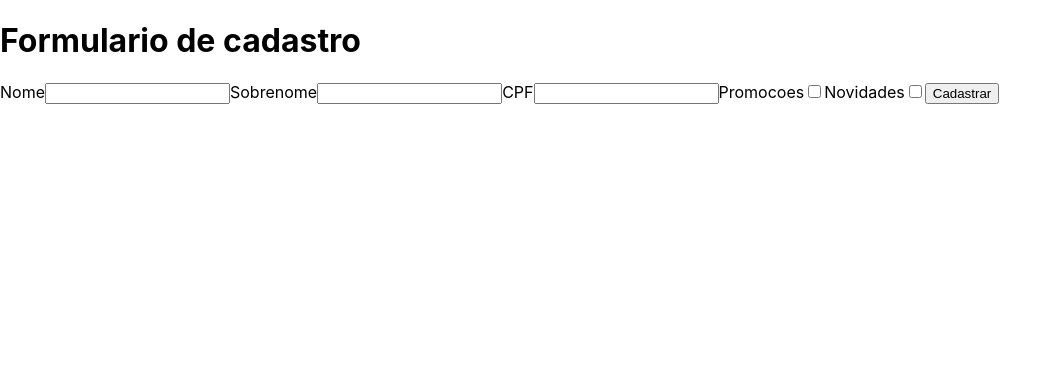
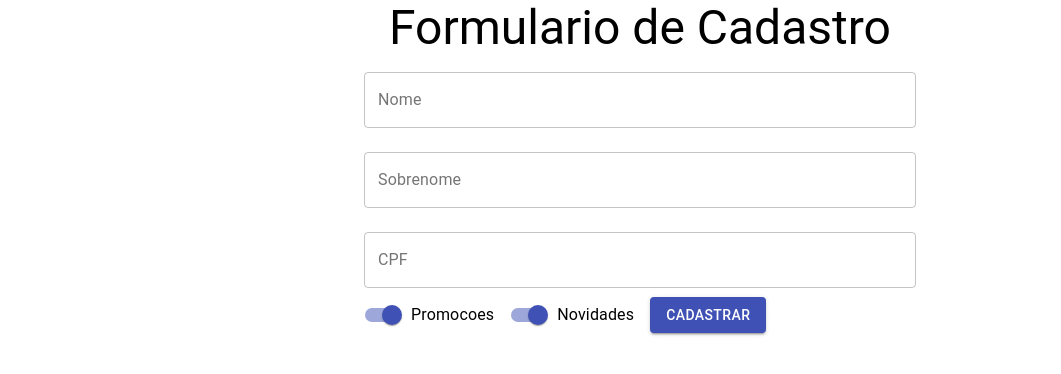
Before and after one commit to JVGS1111/treinamento-react-2, a React (Create React App) app in the folder formulario-em-react/: page / in a window 1280 px wide. Shown: the top 374 px of the page, without its empty margins (0-1061 px from the left). Built offline with nearby package versions, Linux system fonts and the light colour scheme.

Commit message:
implementado formulario visual

```diff
--- a/formulario-em-react/package.json
+++ b/formulario-em-react/package.json
@@ -3,6 +3,7 @@
   "version": "0.1.0",
   "private": true,
   "dependencies": {
+    "@material-ui/core": "^4.12.3",
     "@testing-library/jest-dom": "^5.11.4",
     "@testing-library/react": "^11.1.0",
     "@testing-library/user-event": "^12.1.10",
--- a/formulario-em-react/src/App.js
+++ b/formulario-em-react/src/App.js
@@ -1,14 +1,17 @@
-import { Component, Fragment } from 'react';
+import { Component } from 'react';
 import './App.css';
 import FormularioCadastro from './components/formularioCadastro/formularioCadastro.jsx';
+
+import { Container, Typography } from '@material-ui/core/';
+
 
 class App extends Component {
   render() {
     return (
-      <Fragment>
-        <h1> Formulario de cadastro</h1 >
+      <Container component="article" maxWidth="sm">
+        <Typography variant="h3" component="h1" align="center">Formulario de Cadastro</Typography>
         < FormularioCadastro />
-      </Fragment>
+      </Container>
 
     )
   }
--- a/formulario-em-react/src/components/formularioCadastro/formularioCadastro.jsx
+++ b/formulario-em-react/src/components/formularioCadastro/formularioCadastro.jsx
@@ -1,24 +1,16 @@
 import React from 'react';
+import { Button, TextField, Switch, FormControlLabel } from '@material-ui/core/';
 
 function FormularioCadastro() {
     return (
         <form >
-            <label>Nome</label>
-            <input type="text"></input>
+            <TextField fullWidth margin="normal" variant="outlined" id="nome" label="Nome" />
+            <TextField fullWidth margin="normal" variant="outlined" id="sobrenome" label="Sobrenome" />
+            <TextField fullWidth margin="normal" variant="outlined" id="cpf" label="CPF" />
+            <FormControlLabel label="Promocoes" control={<Switch name="promocoes" defaultChecked="true" color="primary" />} />
+            <FormControlLabel label="Novidades" control={<Switch name="Novidades" defaultChecked="true" color="primary" />} />
 
-            <label>Sobrenome</label>
-            <input type="text"></input>
-
-            <label>CPF</label>
-            <input type="text"></input>
-
-            <label>Promocoes</label>
-            <input type="checkbox"></input>
-
-            <label>Novidades</label>
-            <input type="checkbox"></input>
-
-            <button>Cadastrar</button>
+            <Button type="submit" variant="contained" color="primary">Cadastrar</Button>
         </form >);
 }
 
```
Also changed, not shown: 1 other file (tests, documents, lock files or other folders).
